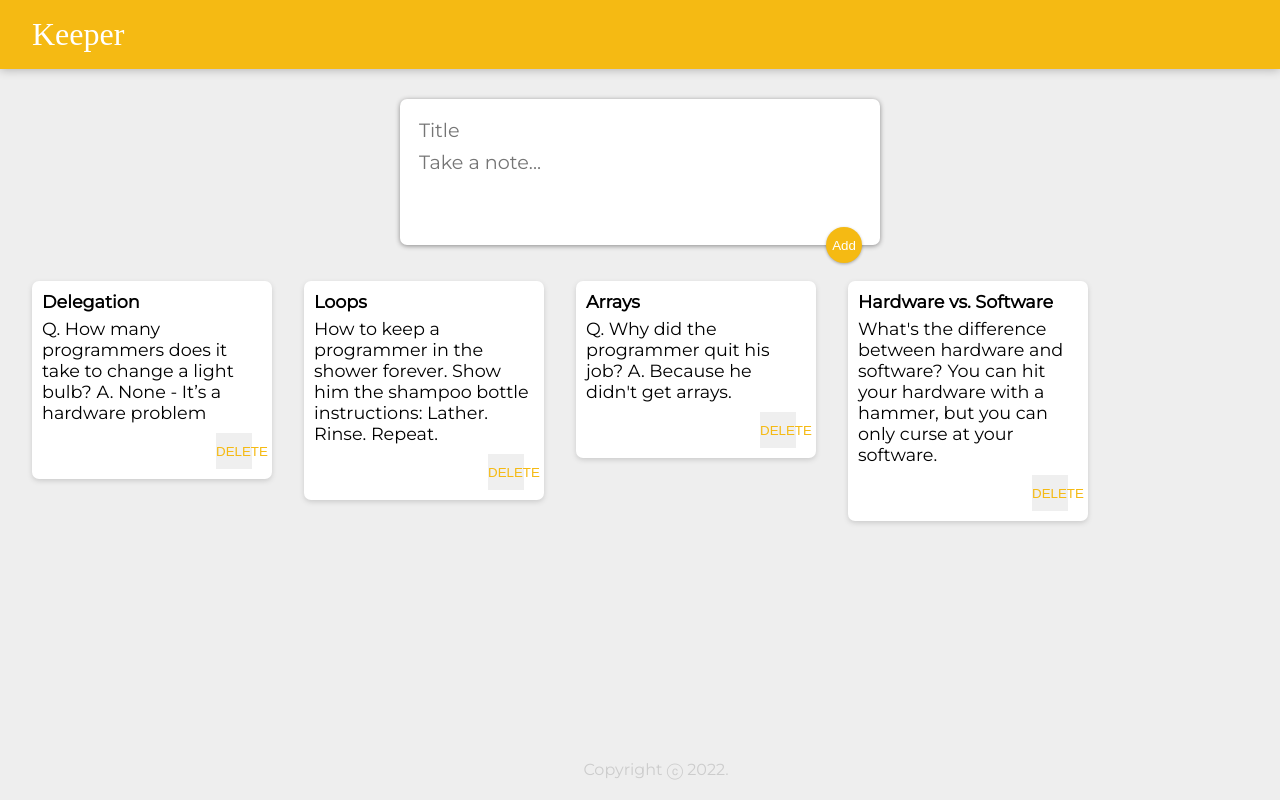
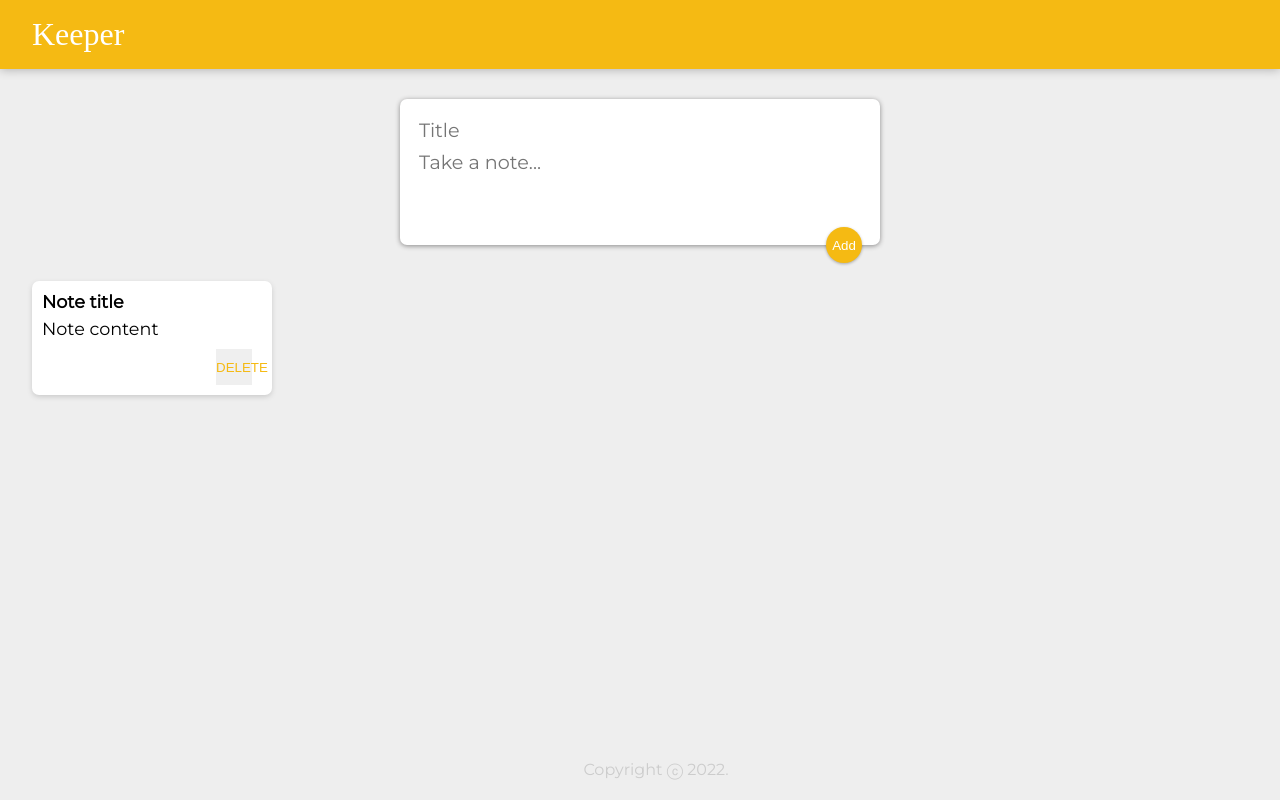
Before and after one commit to erenduzova/React-Keeper-app, a React (Create React App) app: page / in a window 1280 px wide. Built offline with nearby package versions, Linux system fonts and the light colour scheme; a web font is replaced by a local one.

Commit message:
notes.js deleted

```diff
--- a/src/components/App.jsx
+++ b/src/components/App.jsx
@@ -3,7 +3,6 @@ import React from "react";
 import Header from "./Header";
 import Footer from "./Footer";
 import Note from "./Note";
-import notes from "../notes";
 import NewNoteArea from "./NewNoteArea";
 
 function App() {
@@ -11,9 +10,7 @@ function App() {
     <div>
       <Header />
       <NewNoteArea />
-      {notes.map((note) => (
-        <Note key={note.key} title={note.title} content={note.content} />
-      ))}
+        <Note key={1} title="Note title" content="Note content" />
       <Footer />
     </div>
   );
--- a/src/notes.js
+++ /dev/null
@@ -1,28 +0,0 @@
-const notes = [
-  {
-    key: 1,
-    title: "Delegation",
-    content:
-      "Q. How many programmers does it take to change a light bulb? A. None - It’s a hardware problem",
-  },
-  {
-    key: 2,
-    title: "Loops",
-    content:
-      "How to keep a programmer in the shower forever. Show him the shampoo bottle instructions: Lather. Rinse. Repeat.",
-  },
-  {
-    key: 3,
-    title: "Arrays",
-    content:
-      "Q. Why did the programmer quit his job? A. Because he didn't get arrays.",
-  },
-  {
-    key: 4,
-    title: "Hardware vs. Software",
-    content:
-      "What's the difference between hardware and software? You can hit your hardware with a hammer, but you can only curse at your software.",
-  },
-];
-
-export default notes;
```
